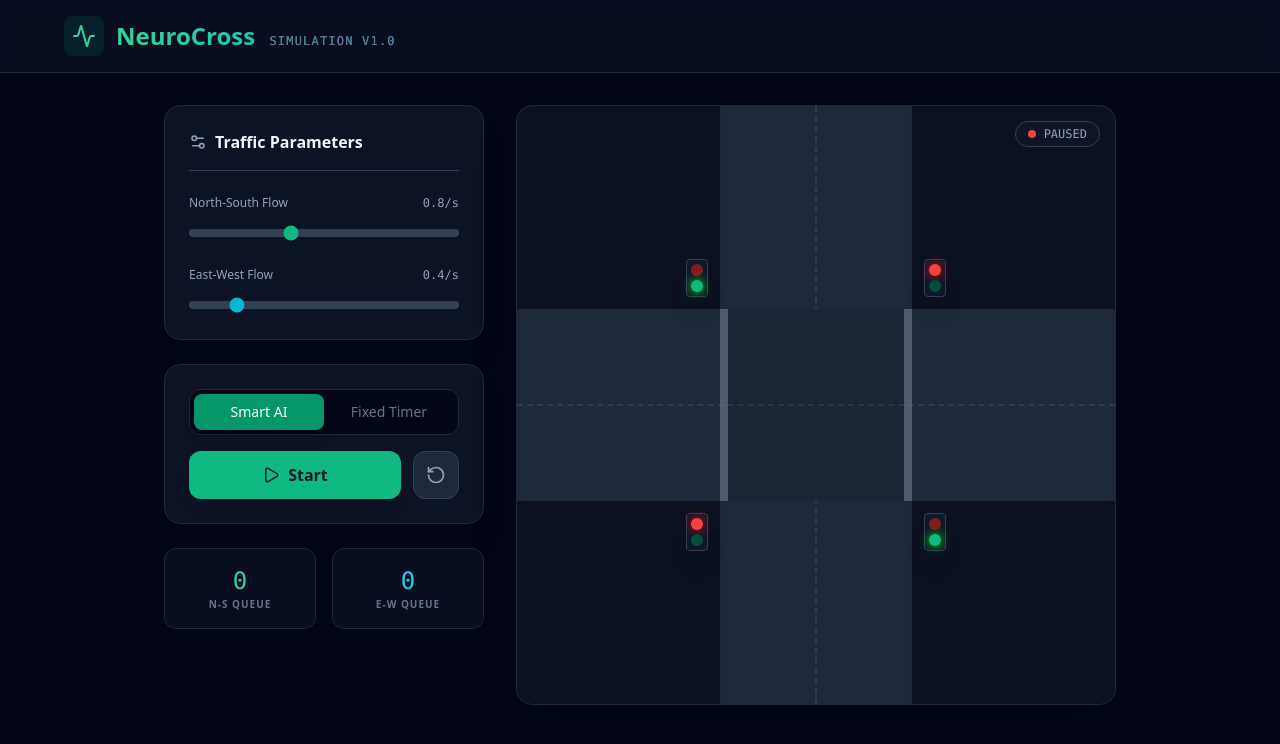
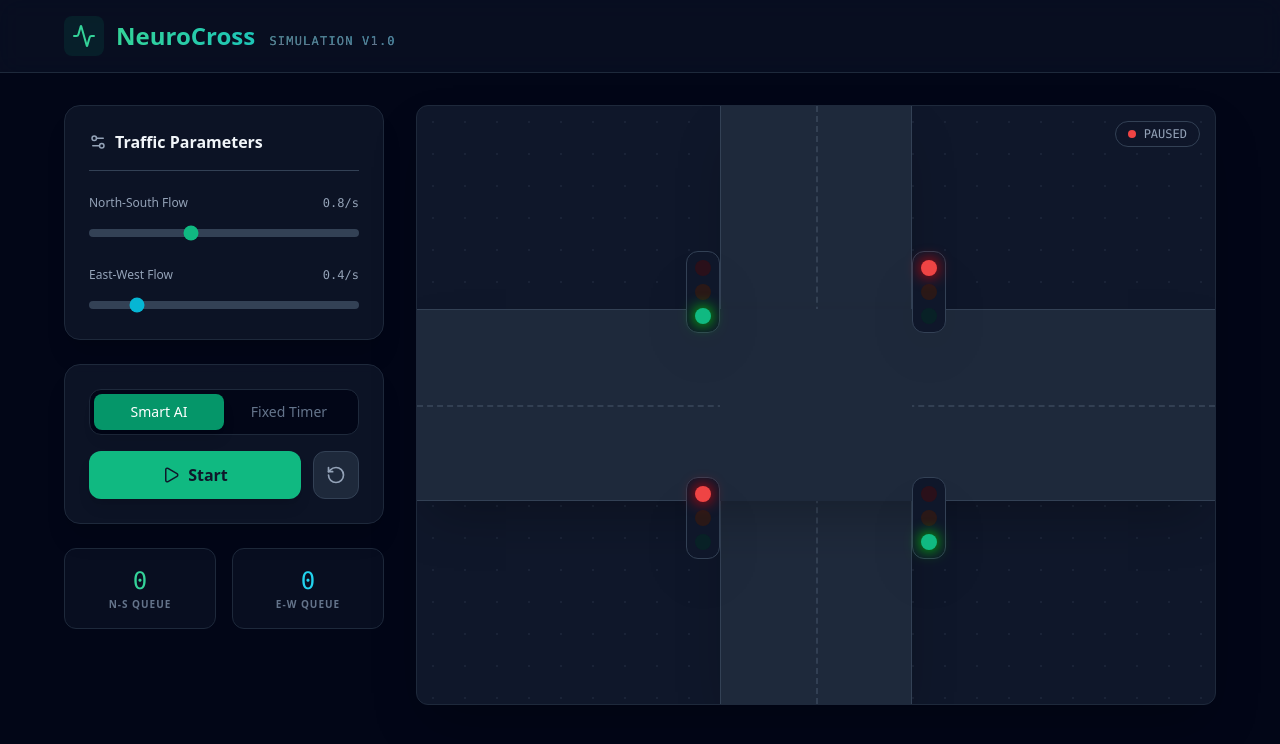
Before and after one commit to Necookie/NeuroCross, a React (Vite) app in the folder Client/: page / in a window 1280 px wide. Shown: the top 744 px of the page. Built offline with nearby package versions, Linux system fonts and the light colour scheme.

Commit message:
UI: expanded road; cars still buggy

```diff
--- a/Client/src/features/simulation/components/RoadLayer.jsx
+++ b/Client/src/features/simulation/components/RoadLayer.jsx
@@ -3,65 +3,63 @@ import TrafficLight from './TrafficLight';
 import Vehicle from './Vehicle';
 
 const RoadLayer = ({ lanes, lightState }) => {
-  const isNSGreen = lightState === 'NS_GREEN';
+  // Helper to parse backend state (e.g. "NS_YELLOW") to "YELLOW"
+  const getLightColor = (direction) => {
+    // direction is 'NS' or 'EW'
+    if (lightState.startsWith(direction)) {
+      if (lightState.includes("GREEN")) return "GREEN";
+      if (lightState.includes("YELLOW")) return "YELLOW";
+    }
+    return "RED";
+  };
 
-  // Helper for the dashed lane markers
-  const LaneDivider = ({ vertical }) => (
-    <div className={`absolute border-dashed border-slate-600/40 ${vertical ? 'h-full border-l-2 left-1/2 -ml-[1px]' : 'w-full border-t-2 top-1/2 -mt-[1px]'}`} />
-  );
-
-  // Helper for the thick white stop bars
-  const StopLine = ({ className }) => (
-    <div className={`absolute bg-slate-400/50 ${className}`} />
+  const LaneMarkings = ({ vertical }) => (
+    <div className={`absolute border-dashed border-slate-500/30 ${vertical ? 'h-full border-l-2 left-1/2' : 'w-full border-t-2 top-1/2'}`} />
   );
 
   return (
-    <div className="relative w-[600px] h-[600px] bg-[#0B1120] rounded-2xl border border-slate-800 shadow-2xl overflow-hidden">
-      {/* Background Texture (Subtle grid) */}
-      <div className="absolute inset-0 opacity-10 bg-[radial-gradient(#334155_1px,transparent_1px)] [background-size:20px_20px]"></div>
+    <div className="relative w-[800px] h-[600px] bg-[#0f172a] rounded-xl border border-slate-800 shadow-2xl overflow-hidden">
+      <div className="absolute inset-0 opacity-20 bg-[radial-gradient(#475569_1px,transparent_1px)] [background-size:32px_32px]"></div>
 
-      {/* --- NORTH-SOUTH ROAD --- */}
-      <div className="absolute left-1/2 -translate-x-1/2 w-48 h-full bg-[#1e293b] shadow-inner">
-        <LaneDivider vertical />
+      {/* --- HIGHWAY NORTH-SOUTH (WIDER) --- */}
+      <div className="absolute left-1/2 -translate-x-1/2 w-48 h-full bg-[#1e293b] shadow-2xl border-x border-slate-700">
+        <LaneMarkings vertical />
         {/* Stop Lines */}
-        <StopLine className="w-full h-2 top-[34%]" /> {/* North Stop */}
-        <StopLine className="w-full h-2 bottom-[34%]" /> {/* South Stop */}
+        <div className="absolute top-[42%] w-full h-3 bg-slate-500/50"></div>
+        <div className="absolute bottom-[42%] w-full h-3 bg-slate-500/50"></div>
       </div>
 
-      {/* --- EAST-WEST ROAD --- */}
-      <div className="absolute top-1/2 -translate-y-1/2 h-48 w-full bg-[#1e293b] shadow-inner">
-        <LaneDivider />
+      {/* --- HIGHWAY EAST-WEST (WIDER) --- */}
+      <div className="absolute top-1/2 -translate-y-1/2 h-48 w-full bg-[#1e293b] shadow-2xl border-y border-slate-700">
+        <LaneMarkings />
         {/* Stop Lines */}
-        <StopLine className="h-full w-2 left-[34%]" /> {/* West Stop */}
-        <StopLine className="h-full w-2 right-[34%]" /> {/* East Stop */}
+        <div className="absolute left-[42%] h-full w-3 bg-slate-500/50"></div>
+        <div className="absolute right-[42%] h-full w-3 bg-slate-500/50"></div>
       </div>
 
-      {/* --- INTERSECTION SHADOW --- */}
-      {/* Darkens the intersection center slightly for depth */}
-      <div className="absolute top-1/2 left-1/2 -translate-x-1/2 -translate-y-1/2 w-48 h-48 bg-black/10 pointer-events-none" />
+      {/* --- INTERSECTION BOX --- */}
+      <div className="absolute top-1/2 left-1/2 -translate-x-1/2 -translate-y-1/2 w-48 h-48 bg-[#1e293b] z-0" />
 
-      {/* --- TRAFFIC LIGHTS --- */}
-      {/* Positioned at corners with a distinct 'arm' or housing look */}
-      <div className="absolute top-[32%] left-[32%] -translate-x-full -translate-y-full z-20">
-         <TrafficLight active={isNSGreen} label="S" />
+      {/* --- LIGHTS --- */}
+      <div className="absolute top-[38%] left-[38%] -translate-x-full -translate-y-full z-30">
+         <TrafficLight state={getLightColor('NS')} />
       </div>
-      <div className="absolute top-[32%] right-[32%] translate-x-full -translate-y-full z-20">
-         <TrafficLight active={!isNSGreen} label="W" />
+      <div className="absolute top-[38%] right-[38%] translate-x-full -translate-y-full z-30">
+         <TrafficLight state={getLightColor('EW')} />
       </div>
-      <div className="absolute bottom-[32%] right-[32%] translate-x-full translate-y-full z-20">
-         <TrafficLight active={isNSGreen} label="N" />
+      <div className="absolute bottom-[38%] right-[38%] translate-x-full translate-y-full z-30">
+         <TrafficLight state={getLightColor('NS')} />
       </div>
-      <div className="absolute bottom-[32%] left-[32%] -translate-x-full translate-y-full z-20">
-         <TrafficLight active={!isNSGreen} label="E" />
+      <div className="absolute bottom-[38%] left-[38%] -translate-x-full translate-y-full z-30">
+         <TrafficLight state={getLightColor('EW')} />
       </div>
 
-      {/* --- VEHICLES LAYER --- */}
-      <div className="absolute inset-0 z-10">
+      {/* --- CARS --- */}
+      <div className="absolute inset-0 z-10 pointer-events-none">
         {Object.entries(lanes).map(([dir, cars]) =>
           cars.map(c => <Vehicle key={c.id} data={c} direction={dir} />)
         )}
       </div>
-
     </div>
   );
 };
--- a/Client/src/features/simulation/components/TrafficLight.jsx
+++ b/Client/src/features/simulation/components/TrafficLight.jsx
@@ -1,8 +1,16 @@
 import React from 'react';
-const TrafficLight = ({ active }) => (
-  <div className="bg-slate-900 p-1 rounded border border-slate-700 shadow-xl flex flex-col gap-1">
-    <div className={`w-3 h-3 rounded-full ${!active ? 'bg-red-500 shadow-[0_0_10px_red]' : 'bg-red-900'}`} />
-    <div className={`w-3 h-3 rounded-full ${active ? 'bg-emerald-500 shadow-[0_0_10px_lime]' : 'bg-emerald-900'}`} />
-  </div>
-);
+
+const TrafficLight = ({ state }) => {
+  // state is "GREEN", "YELLOW", or "RED"
+  return (
+    <div className="bg-slate-900 p-2 rounded-xl border border-slate-700 shadow-2xl flex flex-col gap-2 w-fit z-50">
+      {/* RED */}
+      <div className={`w-4 h-4 rounded-full transition-all duration-300 ${state === 'RED' ? 'bg-red-500 shadow-[0_0_15px_red]' : 'bg-red-950/50'}`} />
+      {/* YELLOW */}
+      <div className={`w-4 h-4 rounded-full transition-all duration-300 ${state === 'YELLOW' ? 'bg-amber-400 shadow-[0_0_15px_orange]' : 'bg-amber-950/50'}`} />
+      {/* GREEN */}
+      <div className={`w-4 h-4 rounded-full transition-all duration-300 ${state === 'GREEN' ? 'bg-emerald-500 shadow-[0_0_15px_lime]' : 'bg-emerald-950/50'}`} />
+    </div>
+  );
+};
 export default TrafficLight;
--- a/Client/src/features/simulation/components/Vehicle.jsx
+++ b/Client/src/features/simulation/components/Vehicle.jsx
@@ -3,66 +3,27 @@ import { motion } from 'framer-motion';
 import { Sedan, Truck } from './VehicleTemplates';
 
 const Vehicle = ({ data, direction }) => {
-  // 1. Status Colors
   const getColor = () => {
-    if (data.status === 'stopped') return '#ef4444'; // Red-500
-    if (data.status === 'slowing') return '#f59e0b'; // Amber-500
-    return '#10b981'; // Emerald-500
+    if (data.status === 'stopped') return '#ef4444';
+    if (data.status === 'slowing') return '#f59e0b';
+    return '#10b981';
   };
 
-  // 2. Constants for Lane Physics
-  // The map is 100% x 100%. The road center is at 50%.
-  // A standard lane is roughly 8% away from the yellow center line.
-  const LANE_OFFSET = '8%';
+  // --- CONFIGURATION ---
+  // The map is now 300 units long in Backend.
+  // CSS Map is 0-100%.
+  const progress = (data.pos / 300) * 100;
 
-  // Map simulation units (0-200) to CSS percentage (0-100%)
-  const progress = (data.pos / 200) * 100;
+  // HIGHWAY OFFSET: Pushes car to the correct lane
+  // Since road is wider, we need a larger offset from center.
+  const OFFSET = '6%';
 
-  // 3. The Positioning Algorithm
   const getPosition = () => {
     switch(direction) {
-      case 'north':
-        // Moving UP.
-        // X: Right side of vertical center (50% + offset)
-        // Y: Starts at bottom (100%), moves to top (0%)
-        return {
-          top: `${100 - progress}%`,
-          left: `calc(50% + ${LANE_OFFSET})`,
-          rotate: -90
-        };
-
-      case 'south':
-        // Moving DOWN.
-        // X: Left side of vertical center (50% - offset)
-        // Y: Starts at top (0%), moves to bottom (100%)
-        return {
-          top: `${progress}%`,
-          left: `calc(50% - ${LANE_OFFSET})`,
-          rotate: 90
-        };
-
-      case 'east':
-        // Moving RIGHT.
-        // X: Starts left (0%), moves right (100%)
-        // Y: Bottom side of horizontal center (50% + offset)
-        return {
-          left: `${progress}%`,
-          top: `calc(50% + ${LANE_OFFSET})`,
-          rotate: 0
-        };
-
-      case 'west':
-        // Moving LEFT.
-        // X: Starts right (100%), moves left (0%)
-        // Y: Top side of horizontal center (50% - offset)
-        return {
-          left: `${100 - progress}%`,
-          top: `calc(50% - ${LANE_OFFSET})`,
-          rotate: 180
-        };
-
-      default:
-        return {};
+      case 'north': return { top: `${100 - progress}%`, left: `calc(50% + ${OFFSET})`, rotate: -90 };
+      case 'south': return { top: `${progress}%`, left: `calc(50% - ${OFFSET})`, rotate: 90 };
+      case 'east':  return { left: `${progress}%`, top: `calc(50% + ${OFFSET})`, rotate: 0 };
+      case 'west':  return { left: `${100 - progress}%`, top: `calc(50% - ${OFFSET})`, rotate: 180 };
     }
   };
 
@@ -70,27 +31,18 @@ const Vehicle = ({ data, direction }) => {
 
   return (
     <motion.div
-      initial={false} // Prevents flickering on spawn
-      animate={{
-        top: style.top,
-        left: style.left,
-        rotate: style.rotate
-      }}
-      // Use 'transform' to center the div perfectly on its coordinate
+      initial={false}
+      animate={{ top: style.top, left: style.left, rotate: style.rotate }}
       style={{ transform: 'translate(-50%, -50%)' }}
-      transition={{
-        duration: 0.1,
-        ease: "linear" // Linear movement prevents "rubber banding"
-      }}
-      className="absolute z-10 origin-center" // Ensure rotation spins around center
+      transition={{ duration: 0.1, ease: "linear" }}
+      className="absolute z-10 origin-center"
     >
       {data.type === 'truck' ? (
-        <Truck color={getColor()} className="w-20 h-8" />
+        <Truck color={getColor()} className="w-24 h-10 drop-shadow-lg" />
       ) : (
-        <Sedan color={getColor()} className="w-12 h-6" />
+        <Sedan color={getColor()} className="w-14 h-7 drop-shadow-md" />
       )}
     </motion.div>
   );
 };
-
 export default Vehicle;
```
